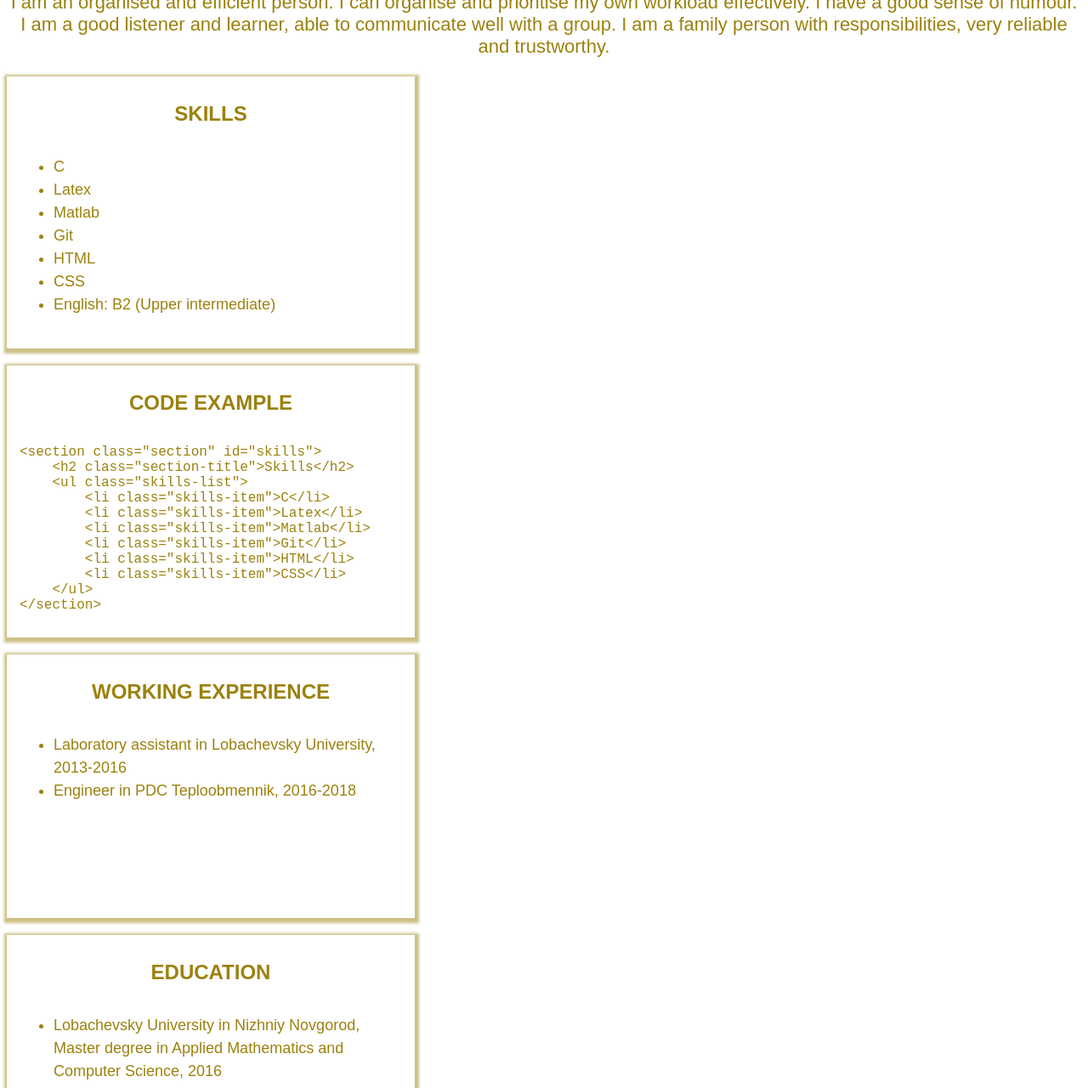
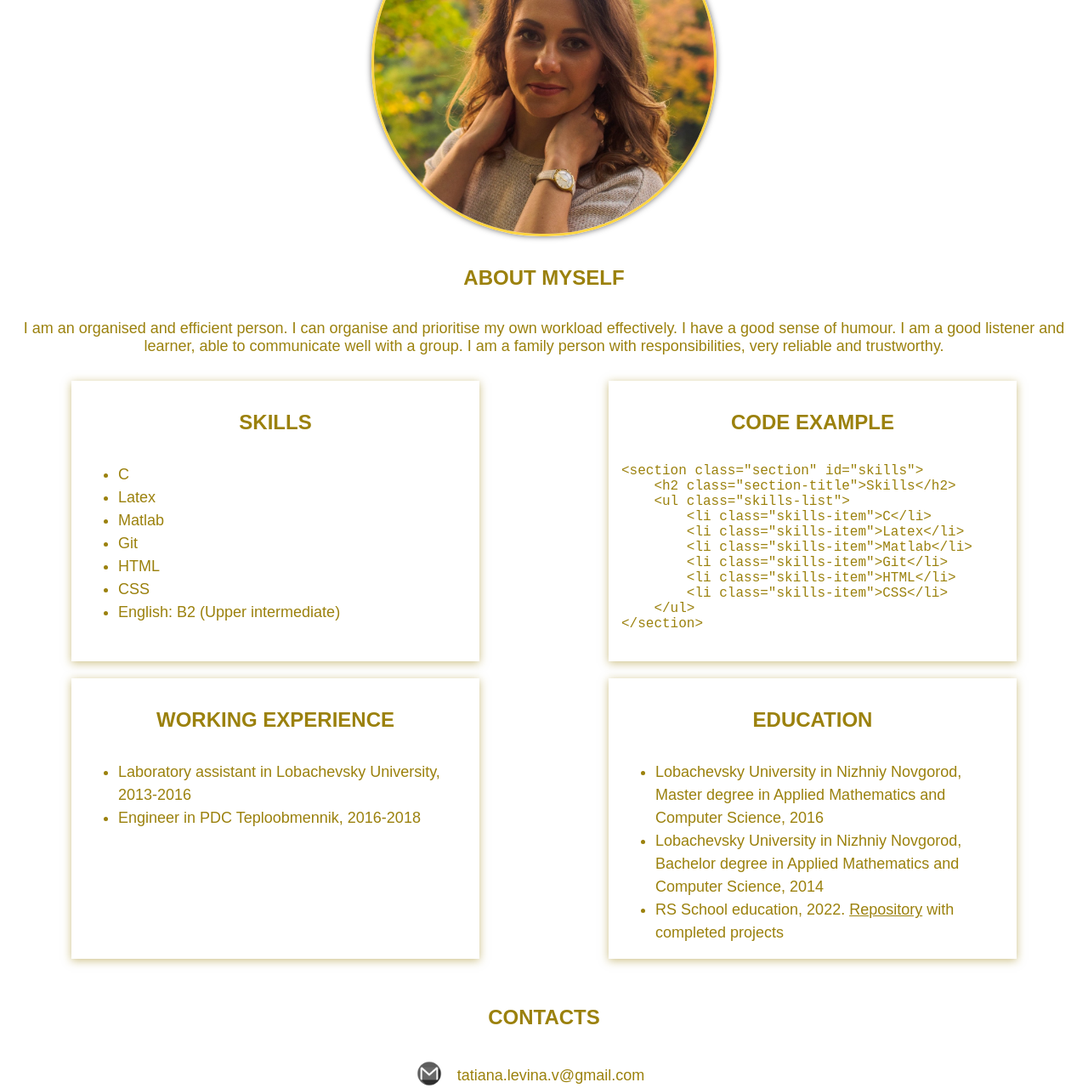
Before and after one commit to TatianaLevina/rsschool-cv, a plain HTML site: page index.html in a window 1280 px wide. Shown: the part 292-1572 px from the top of the page at 85% size. Drawn offline with Linux system fonts and the light colour scheme; a web font is replaced by a local one.

Commit message:
feat: add icons for contacts change block position

```diff
--- a/index.html
+++ b/index.html
@@ -31,10 +31,12 @@
     </header>
     <main class = "main">
         <div class = "container">
-            <section class="section" id="profile">
-                <h1 class="section-title">Tatiana Levina</h1>
+            <section id="profile">
+                <h1  class="section-title">Tatiana Levina</h1>
+                <img  class="img-photo" src="./assets/img/my_photo.jpg" alt="my photo">
             </section>
-            <section class="section" id="summary">
+
+            <section id="summary">
                 <h2 class="section-title">About Myself</h2>
                 <p class="summary-text">I am an organised and efficient person.
                     I can organise and prioritise my own workload effectively.
@@ -42,6 +44,7 @@
                     I am a good listener and learner, able to communicate well with a group.
                     I am a family person with responsibilities, very reliable and trustworthy.</p>
             </section>
+            <section class="column-sections">
             <section class="section" id="skills">
                 <h2 class="section-title">Skills</h2>
                 <ul class="skills-list">
@@ -83,15 +86,27 @@
                         Master degree in Applied Mathematics and Computer Science, 2016</li>
                     <li class="educ-item">Lobachevsky University in Nizhniy Novgorod,
                         Bachelor degree in Applied Mathematics and Computer Science, 2014</li>
+                    <li class="educ-item">RS School education, 2022. <a class="project-link" href="https://github.com/TatianaLevina/rsschool-cv">Repository</a> with completed projects</li>
                 </ul>
             </section>
-            <section class="section" id="contacts">
-                <h2 class="section-title">Contact information</h2>
-                <ul class="contact-list">
-                    <li class="contact-item">E-mail: tatiana.levina.v@gmail.com</li>
-                    <li class="contact-item">Discord: TatianaLevina(@TatianaLevina)</li>
-                </ul>
+        </section>
 
+            <section id="contacts">
+                <h2 class="section-title">Contacts</h2>
+                <table class="contacts-table">
+                    <tr>
+                        <td ><img class="contacts-icons" class="img-gmail" src="./assets/png/gmail.png" alt="gmail"></td>
+                        <td class="contacts-text">tatiana.levina.v@gmail.com</td>
+                    </tr>
+                    <tr>
+                        <td><img class="contacts-icons" class="img-discord" src="./assets/png/discord.png" alt="discord"></td>
+                        <td class="contacts-text">TatianaLevina(@TatianaLevina)</td>
+                    </tr>
+                    <tr>
+                        <td><img class="contacts-icons" class="img-telegram" src="./assets/png/telegram.png" alt="telegram"></td>
+                        <td class="contacts-text">t.me/tatlevina(@tatlevina)</td>
+                    </tr>
+                </table>
             </section>
         </div>
     </main>
--- a/style.css
+++ b/style.css
@@ -2,16 +2,23 @@
 body{
     font-family: 'PT Sans Caption', sans-serif;     /*type of font for body*/
 }
+.container {
+    max-width: 1440px;
+    margin: 0 auto;
+  }
 .header{
     background: linear-gradient(90deg,#ffea9e,#ffd541);
     color: #fff;
-    font-size: 22px;
 }
+.nav-list {
+    list-style: none;
+    display: flex;
+    justify-content: flex-end;
+    align-items: center;
+  }
 .nav-item{
     display: inline;
-    font-size: 22px;
-
-    list-style: none;
+    font-size: 18px;
 }
 
 .nav-link{
@@ -23,24 +30,55 @@ body{
 
 }
 .section-title{
-    padding-top: 30px;
+    padding-top: 15px;
     padding-bottom: 15px;
     text-align: center;
     text-transform: uppercase;
     color: rgb(155, 129, 13);
 }
 
+.img-photo{
+    /*background-image: url("./assets/img/my_photo.jpg");*/
+    display: block;
+    margin-left: auto;
+    margin-right: auto;
+    border-radius: 200px; /* Радиус скругления */
+    border: 3px solid #ffd541; /* Параметры рамки */
+    box-shadow: 0 0 7px #666; /* Параметры тени */
+    background-size: contain;
+    background-repeat: no-repeat;
+    width: 400px;
+    height: 400px;
+}
 .summary-text{
-    font-size: 22px;
+    font-size: 18px;
     color:rgb(155, 129, 13);
     text-align: center;
+    margin-bottom: 30px;
 
 }
+
+.column-sections{
+    display: flex;
+    flex-wrap: wrap;
+}
+.section{
+    width: 50%;
+    margin-left: auto ;
+    margin-right: auto;
+    margin-bottom: 20px;
+    width: 450px;
+    height: 300px;
+}
+@media (max-width: 768px) {
+    .section {
+      width: 100%;
+    }
+  }
 #work{
     /*border: 2px solid #ffd541;*/
-    width: 450px;
-    height: 280px;
-    box-shadow: 1px 2px 3px 4px rgba(155, 129, 13, 0.5);
+
+    box-shadow: 0px 2px 10px rgba(155, 129, 13, 0.5);
     padding-bottom: 30px;
     padding-right: 15px;
     padding-left: 15px;
@@ -52,9 +90,8 @@ body{
     line-height: 1.5em;
 }
 #education{
-    width: 450px;
-    height: 280px;
-    box-shadow: 1px 2px 3px 4px rgba(155, 129, 13, 0.5);
+
+    box-shadow: 0px 2px 10px rgba(155, 129, 13, 0.5);
     padding-bottom: 30px;
     padding-right: 15px;
     padding-left: 15px;
@@ -64,10 +101,12 @@ body{
     color:rgb(155, 129, 13);
     line-height: 1.5em;
 }
+.project-link{
+    color:rgb(155, 129, 13);
+}
 #skills{
-    width: 450px;
-    height: 290px;
-    box-shadow: 1px 2px 3px 4px rgba(155, 129, 13, 0.5);
+
+    box-shadow: 0px 2px 10px rgba(155, 129, 13, 0.5);
     padding-bottom: 30px;
     padding-right: 15px;
     padding-left: 15px;
@@ -78,9 +117,8 @@ body{
     line-height: 1.5em;
 }
 #code{
-    width: 450px;
-    height: 290px;
-    box-shadow: 1px 2px 3px 4px rgba(155, 129, 13, 0.5);
+
+    box-shadow: 0px 2px 10px rgba(155, 129, 13, 0.5);
     padding-bottom: 30px;
     padding-right: 15px;
     padding-left: 15px;
@@ -90,10 +128,32 @@ body{
     color:rgb(155, 129, 13);
 
 }
+.contact-item{
+    font-size: 18px;
+    color:rgb(155, 129, 13);
+    line-height: 1.5em;
+}
+.contacts-icons{
+    width: 30px;
+    height: 30px;
+    filter: grayscale(1);
+}
+.contacts-text{
+    font-size: 18px;
+    color:rgb(155, 129, 13);
+    padding-left: 15px;
+}
+.contacts-table{
+    display: flex;
+    align-items: center;
+    justify-content: center;
+}
 .footer{
+    display: flex;
+    justify-content: flex-end;
+    align-items: center;
     padding-top: 20px;
     padding-bottom: 20px;
-    padding-left: 100px;
     background-color: #ffd541;
 }
 .footer p{
```
Also changed, not shown: assets/img/my_photo.jpg (added), assets/png/discord.png (added), assets/png/gmail.png (added), assets/png/telegram.png (added).
